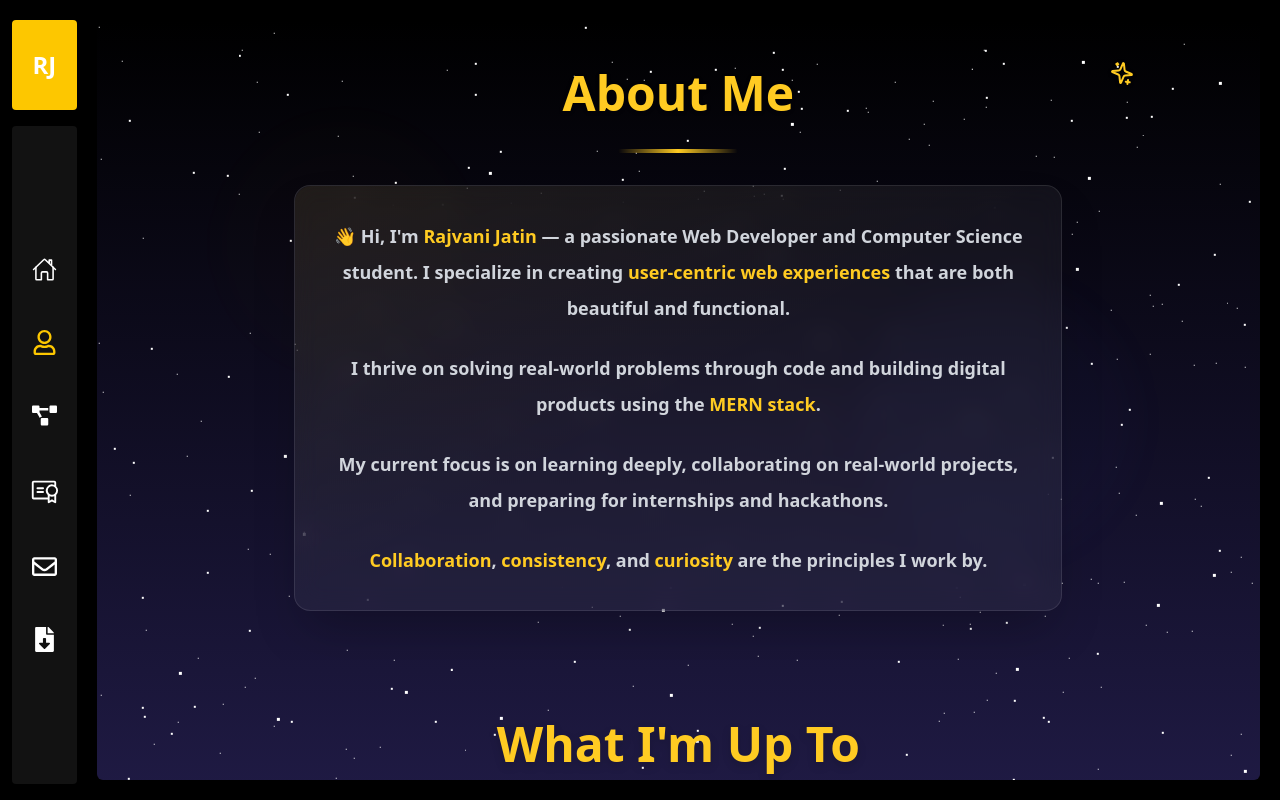
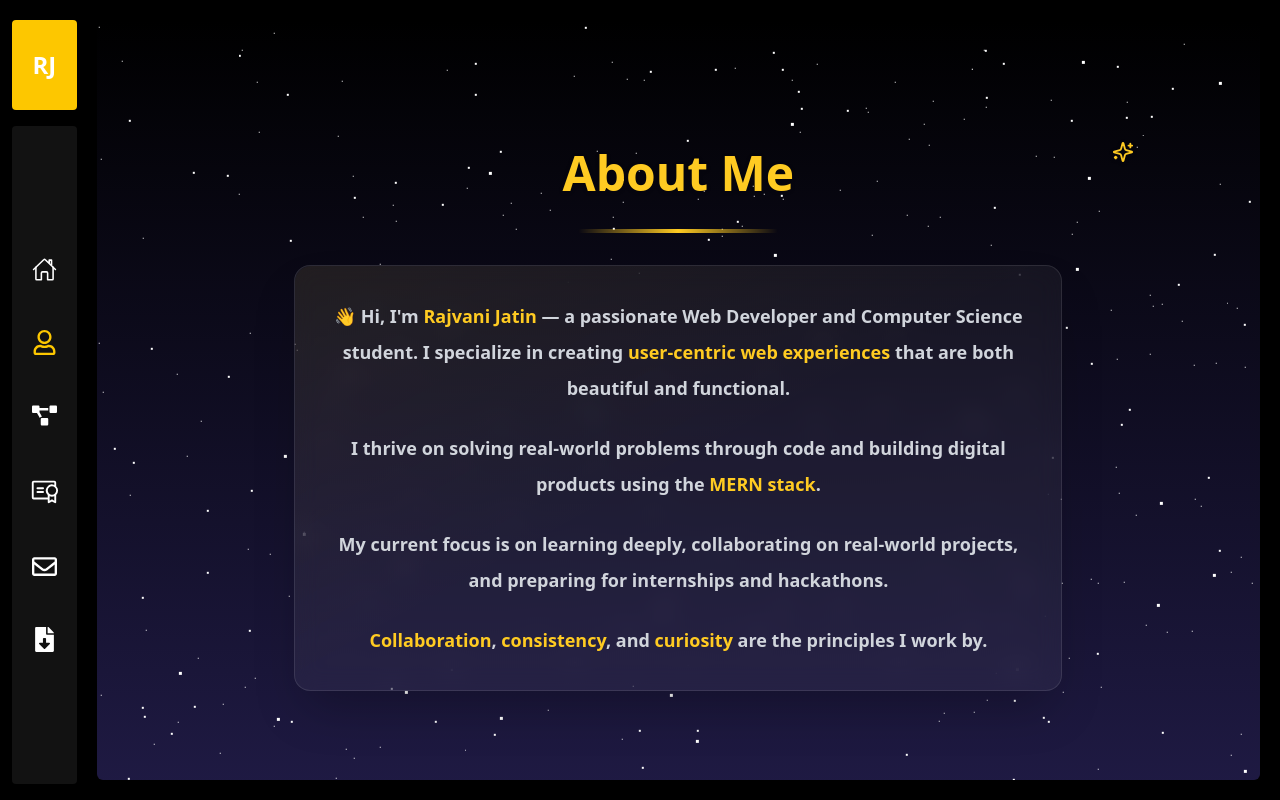
Before and after one commit to JatinRajvani/Portfolio, a React (Vite) app in the folder vite_app/: page /about in a window 1280 px wide. Built offline with nearby package versions, Linux system fonts and the light colour scheme.

Commit message:
Updating the Hero section of about us page

```diff
--- a/vite_app/src/Pages/AboutUs/About.jsx
+++ b/vite_app/src/Pages/AboutUs/About.jsx
@@ -1,90 +1,53 @@
-import React from "react";
-// import CoreSkills from "../AboutUs/Summary.jsx";
-import { LazyMotion, domAnimation, m, useReducedMotion } from "framer-motion";
+import React, { useEffect, useRef, useState } from "react";
 import { useInView } from "react-intersection-observer";
 import CurrentStatusSection from "../AboutUs/Current.jsx";
 import EducationSection from "../AboutUs/Education.jsx";
-// import SkillsSection from "./Skills.jsx";
 import TechStack from "./TechStack.jsx";
 import { Sparkles } from "lucide-react";
 
-const fadeInUp = (delay = 0) => ({
-  hidden: { opacity: 0, y: 30 },
-  visible: { opacity: 1, y: 0, transition: { duration: 0.6, delay } },
-});
-
 const About = () => {
   const { ref, inView } = useInView({ triggerOnce: true, threshold: 0.1 });
-  const shouldReduceMotion = useReducedMotion();
+
+  // Small fade-in state for CSS transitions
+  const [isVisible, setIsVisible] = useState(false);
+  useEffect(() => {
+    if (inView) setIsVisible(true);
+  }, [inView]);
 
   return (
-    <LazyMotion features={domAnimation}>
-      <div className="w-full min-h-screen px-4 sm:px-6 lg:px-20 py-4 sm:py-0 text-white font-sans">
+    <div className="w-full min-h-screen px-4 sm:px-6 lg:px-20 py-4 sm:py-0 text-white font-sans overflow-hidden">
       {/* ===================== HERO SECTION ===================== */}
       <section
         ref={ref}
-          className="relative w-full min-h-[80dvh] flex flex-col items-center justify-center overflow-hidden px-2 sm:px-6 lg:px-3 py-0"
-
+        className="relative w-full min-h-[80dvh] sm:min-h-[100dvh] flex flex-col items-center justify-center overflow-hidden px-2 sm:px-6 lg:px-3 py-0 transition-all duration-700 ease-out"
       >
-          {/* ✅ Light, low-cost background glow */}
-          {!shouldReduceMotion && (
-            <>
-              <m.div
-                className="absolute top-24 left-10 w-48 sm:w-64 h-48 sm:h-64 bg-[#FFCB22]/3 rounded-full blur-xl"
-                animate={{ opacity: [0.4, 0.6, 0.4] }}
-                transition={{
-                  duration: 6,
-                  repeat: Infinity,
-                  ease: "easeInOut",
-                }}
-              />
-              <m.div
-                className="absolute bottom-24 right-10 w-56 sm:w-72 h-56 sm:h-72 bg-indigo-400/5 rounded-full blur-xl"
-                animate={{ opacity: [0.3, 0.5, 0.3] }}
-                transition={{
-                  duration: 7,
-                  repeat: Infinity,
-                  ease: "easeInOut",
-                  delay: 1,
-                }}
-              />
-            </>
-          )}
+        {/* ✅ Lightweight background glow */}
+        {/* <div className="absolute top-24 left-10 w-48 sm:w-64 h-48 sm:h-64 bg-[#FFCB22]/10 rounded-full blur-xl animate-pulse-slow"></div>
+        <div className="absolute bottom-24 right-10 w-56 sm:w-72 h-56 sm:h-72 bg-indigo-400/5 rounded-full blur-xl animate-pulse-slower"></div> */}
 
         {/* Main Content */}
-          <div className="relative z-10 w-full max-w-4xl mx-auto text-center px-2 sm:px-6">
-            <m.div
-              className="mb-6 sm:mb-8"
-              initial="hidden"
-              animate={inView ? "visible" : "hidden"}
-              variants={fadeInUp(0.2)}
+        <div
+          className={`relative z-10 w-full max-w-4xl mx-auto text-center px-2 sm:px-6 transition-all duration-700 ease-out ${
+            isVisible ? "opacity-100 translate-y-0" : "opacity-0 translate-y-6"
+          }`}
         >
+          {/* Heading */}
+          <div className="mb-6 sm:mb-8">
             <h1 className="text-3xl sm:text-4xl lg:text-5xl font-bold text-[#FFCB22] mb-6 sm:mb-8 relative px-4 sm:px-0 drop-shadow-sm">
               About Me
-                <m.div
-                  className="absolute -top-2 -right-2 sm:-right-8 text-[#FFCB22]"
-                  animate={{ rotate: 360 }}
-                  transition={{ duration: 20, repeat: Infinity, ease: "linear" }}
-                >
-                  <Sparkles size={20} className="sm:hidden" />
-                  <Sparkles size={24} className="hidden sm:block" />
-                </m.div>
+              <div className="absolute -top-2 -right-2 sm:-right-8 text-[#FFCB22] animate-spin-slow">
+                <Sparkles size={22} />
+              </div>
             </h1>
 
-              <m.div
-                className="h-1 bg-gradient-to-r from-transparent via-[#FFCB22] to-transparent rounded-full mx-auto w-[120px] sm:w-[200px]"
-                initial={{ width: 0 }}
-                animate={{ width: "120px" }}
-                transition={{ duration: 0.8 }}
-              />
-            </m.div>
+            <div className="h-1 bg-gradient-to-r from-transparent via-[#FFCB22] to-transparent rounded-full mx-auto w-[120px] sm:w-[200px] transition-all duration-700 ease-out"></div>
+          </div>
 
           {/* Glassmorphism Card */}
-            <m.div
-              initial="hidden"
-              animate={inView ? "visible" : "hidden"}
-              variants={fadeInUp(0.4)}
-              className="bg-white/5 backdrop-blur-md rounded-2xl p-5 sm:p-6 md:p-8 border border-white/10 shadow-2xl relative overflow-hidden max-w-3xl mx-auto"
+          <div
+            className={`bg-white/5 backdrop-blur-md rounded-2xl p-5 sm:p-6 md:p-8 border border-white/10 shadow-2xl relative overflow-hidden max-w-3xl mx-auto transition-all duration-700 ease-out ${
+              isVisible ? "opacity-100 translate-y-0" : "opacity-0 translate-y-4"
+            }`}
           >
             <div className="absolute inset-0 bg-gradient-to-br from-[#FFCB22]/5 via-transparent to-transparent rounded-2xl"></div>
 
@@ -119,7 +82,7 @@ const About = () => {
                 principles I work by.
               </p>
             </div>
-            </m.div>
+          </div>
         </div>
       </section>
 
@@ -136,7 +99,6 @@ const About = () => {
         <TechStack />
       </section>
     </div>
-    </LazyMotion>
   );
 };
 
```
Lines whose indentation alone changed are shown as unchanged.
